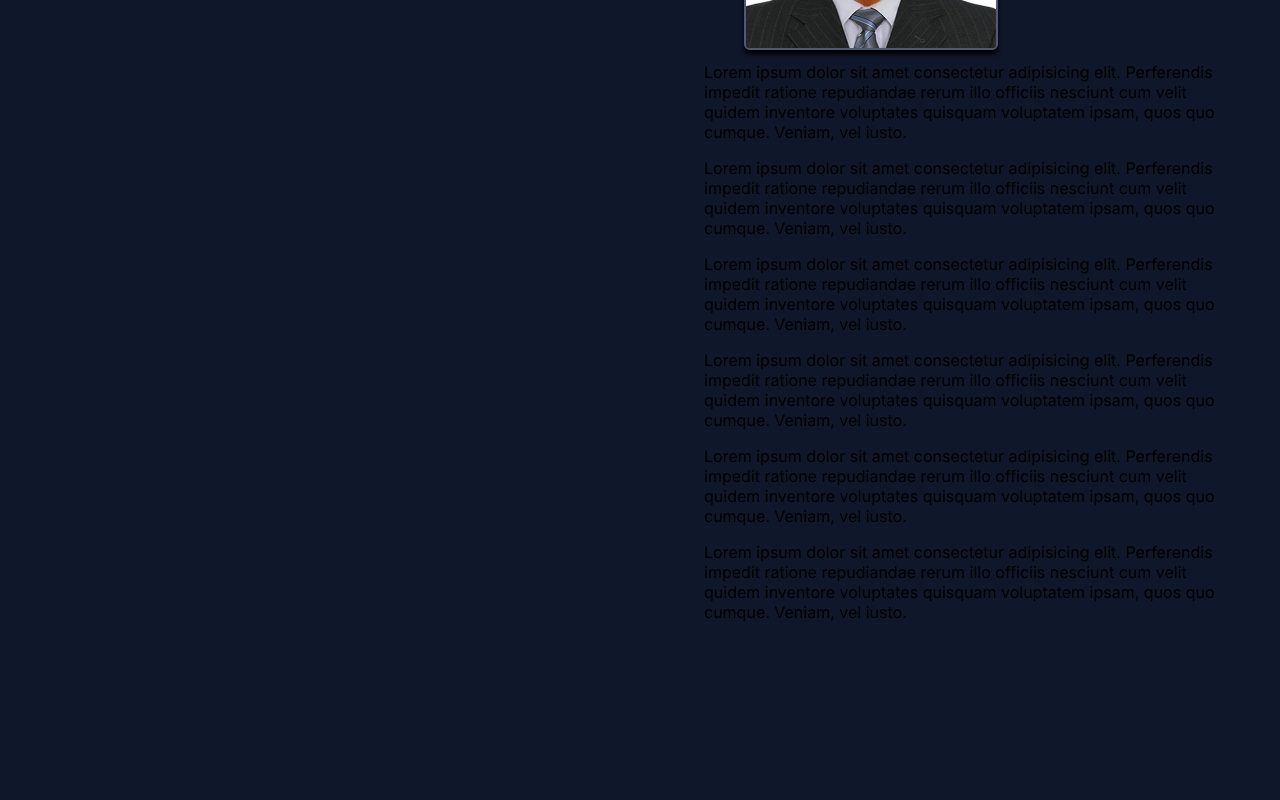
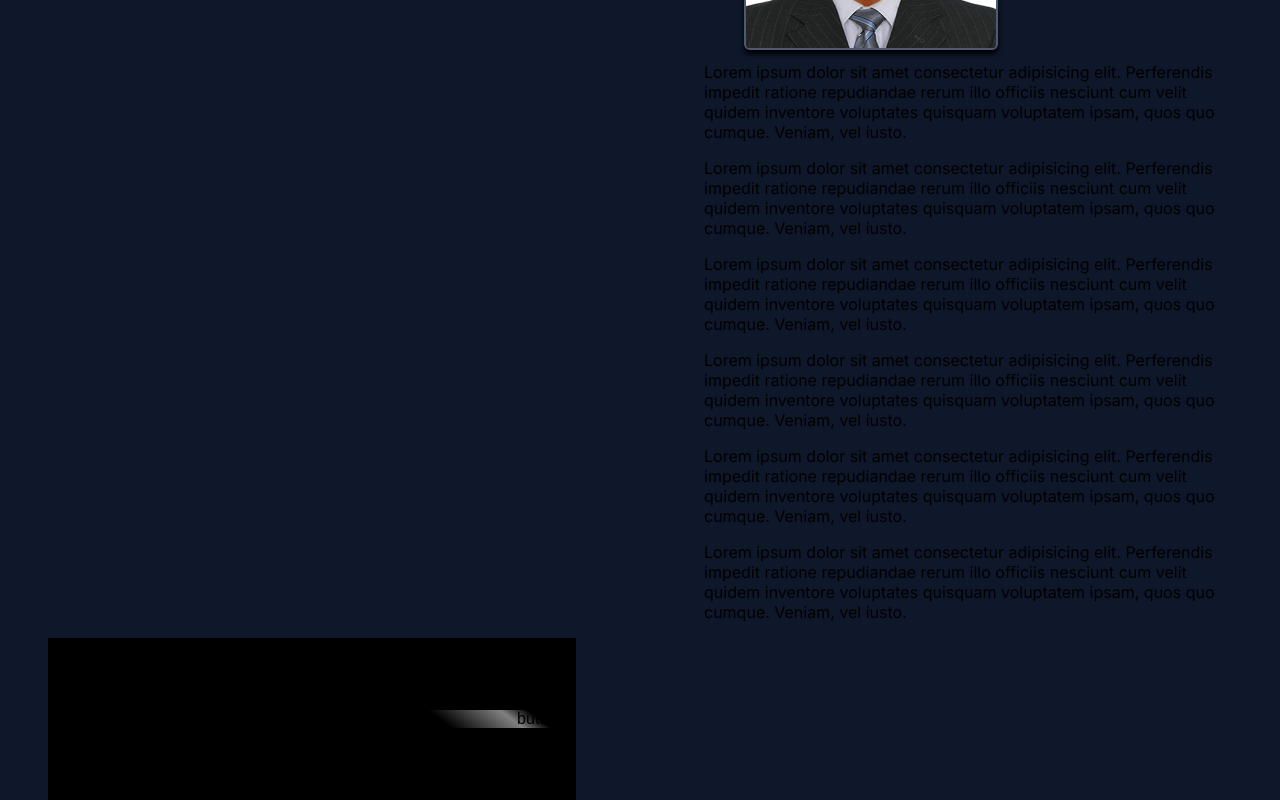
Before and after one commit to Davidalbort/Portfolio, a Next.js app: page / in a window 1280 px wide. Shown: the part 170-970 px from the top of the page. Before the commit the page ends 808 px from the top, so only its background shows below. Built offline with nearby package versions, Linux system fonts and the light colour scheme.

Commit message:
Style: Add light to pageHome

```diff
--- a/src/app/page.tsx
+++ b/src/app/page.tsx
@@ -1,12 +1,34 @@
+'use client'
 import { Main } from '@/components/main/Main'
 import { Sidebar } from '@/components/sidebar/Sidebar'
 import '@/styles/pages/home.scss'
+import { useEffect, useState } from 'react'
 
 export default function Home() {
+  const [infoPageHome, setInfoPageHome] = useState<HTMLElement | null>()
+  useEffect(() => {
+    const pageHome = document.getElementById('home')
+    setInfoPageHome(pageHome)
+  }, [])
   return (
-    <div className="home">
+    <div
+      id="home"
+      onMouseMove={(event) => {
+        const pageHome = infoPageHome
+        const { screenX, screenY } = event.nativeEvent
+        const styleLight = `radial-gradient(600px at ${screenX}px ${screenY}px, rgba(29, 78, 216, 0.15), transparent 80%)`
+        if (pageHome) {
+          pageHome.style.background = styleLight
+        }
+      }}
+    >
       <Sidebar />
       <Main />
+      <button className="shimmer-button">
+        <div className="light">
+          <div>button</div>
+        </div>
+      </button>
     </div>
   )
 }
--- a/src/styles/pages/home.scss
+++ b/src/styles/pages/home.scss
@@ -1,6 +1,61 @@
-.home {
+#home {
   display: grid;
   grid-template-columns: repeat(auto-fit, minmax(min(100%, 500px), 1fr));
   column-gap: 128px;
   padding: 0 clamp(12px, 4vw, 48px);
+  z-index: 9;
 }
+
+.shimmer-button {
+  position: relative;
+  padding: 72px 0px;
+  font-size: 16px;
+  background-color: black;
+  border: none;
+  cursor: pointer;
+  overflow: hidden;
+}
+
+@keyframes slider {
+  0% {
+    left: -35%;
+  }
+
+  100% {
+    left: 50%;
+  }
+}
+
+.light {
+  width: 100%;
+  height: 100%;
+  position: inherit;
+  background: linear-gradient(
+    37deg,
+    transparent 32%,
+    rgba(255, 255, 255, 0.5) 45%,
+    transparent 50%
+  );
+  animation: slider 2s ease-in-out infinite alternate;
+}
+
+@keyframes rotateLight {
+  0% {
+    transform: rotate(0);
+  }
+  15% {
+    transform: rotate(90deg);
+  }
+  35% {
+    transform: rotate(90deg);
+  }
+  65% {
+    transform: rotate(270deg);
+  }
+  85% {
+    transform: rotate(270deg);
+  }
+  100% {
+    transform: rotate(360deg);
+  }
+}
```
